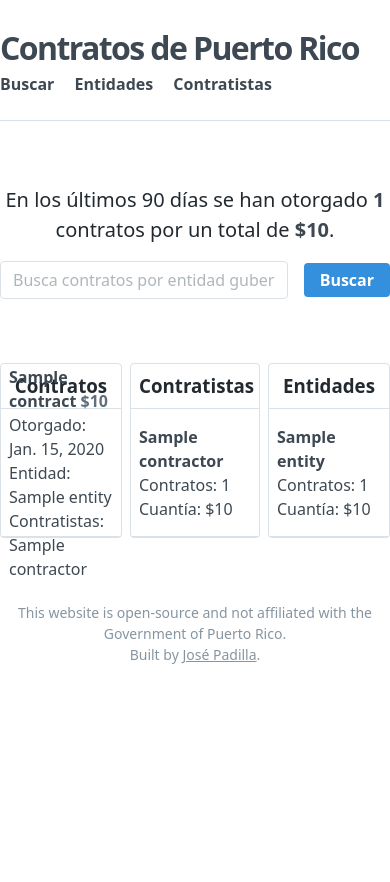
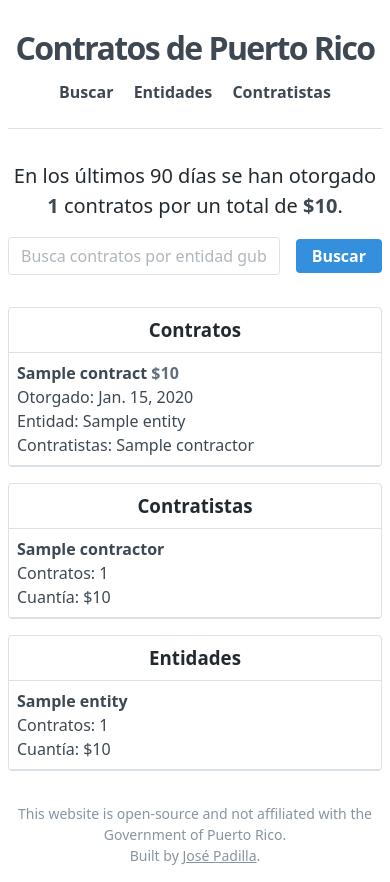
Before and after one commit to Code4PuertoRico/contratospr-api, a Django app: template contratospr/contracts/templates/contracts/index.html in a window 390 px wide. Before the commit the page ends 664 px from the top, so only its background shows below. Run offline with Django 3.2, Linux system fonts and the light colour scheme; the template is opened without the code that fills it: most values are stand-ins (such as "Sample title", 1, 10 or a date in 2020).

Commit message:
Improve responsive design

```diff
--- a/contratospr/contracts/templates/contracts/contractors.html
+++ b/contratospr/contracts/templates/contracts/contractors.html
@@ -4,9 +4,6 @@
 {% load humanize %}
 
 {% block content %}
-<div class="container mx-auto">
-  {% include "common/header.html" %}
-
 <div class="flex self-start justify-center">
   <div class="w-full max-w-lg mb-4">
     {% include "contracts/partials/search.html" with url="contractors" query=query placeholder="Busca por contratista" %}
@@ -48,5 +45,4 @@
     </div>
   </div>
 </div>
-</div>
 {% endblock content %}
--- a/contratospr/contracts/templates/contracts/entities.html
+++ b/contratospr/contracts/templates/contracts/entities.html
@@ -4,9 +4,6 @@
 {% load humanize %}
 
 {% block content %}
-<div class="container mx-auto">
-  {% include "common/header.html" %}
-
 <div class="flex self-start justify-center">
   <div class="w-full max-w-lg mb-4">
     {% include "contracts/partials/search.html" with url="entities" query=query placeholder="Busca por entidad gubernamental" %}
@@ -48,5 +45,4 @@
     </div>
   </div>
 </div>
-</div>
 {% endblock content %}
--- a/contratospr/contracts/templates/contracts/index.html
+++ b/contratospr/contracts/templates/contracts/index.html
@@ -4,10 +4,7 @@
 {% load humanize %}
 
 {% block content %}
-<div class="container mx-auto">
-  {% include "common/header.html" %}
-
-  <div class="my-4 mt-16">
+<div class="my-4 mt-8 sm:mt-16">
   <p class="text-xl text-center">En los últimos 90 días se han otorgado <span class="font-bold text-grey-darkest">{{ contracts_count|intcomma }}</span> contratos por un total de <span class="font-bold text-grey-darkest">${{ contracts_total|millify }}</span>.</p>
 </div>
 
@@ -17,12 +14,12 @@
   </div>
 </div>
 
-  <div class="flex items-center justify-center my-16">
-    <div class="flex w-full">
-      <div class="w-1/3 mr-2 border rounded border-grey-light">
+<div class="flex items-center justify-center mt-8 sm:mt-16">
+  <div class="lg:flex w-full">
+    <div class="lg:w-1/3 mb-4 sm:mr-2 border rounded border-grey-light">
       <h3 class="p-2 text-center border-b border-grey-light">Contratos</h3>
       {% for contract in recent_contracts %}
-          <a href="{% url 'contract' contract.slug %}" class="flex h-32 p-2 border-b border-grey-light no-underline hover:bg-grey-lightest">
+        <a href="{% url 'contract' contract.slug %}" class="flex sm:h-32 p-2 border-b border-grey-light no-underline hover:bg-grey-lightest">
           <div class="flex-1 self-center">
             <div class="font-bold text-grey-darkest">
               {{ contract }} <span class="text-base text-grey-darker">${{ contract.amount_to_pay|millify }}</span>
@@ -39,10 +36,10 @@
         </a>
       {% endfor %}
     </div>
-      <div class="w-1/3 mr-2 border rounded border-grey-light">
+    <div class="lg:w-1/3 mb-4 sm:mr-2 border rounded border-grey-light">
       <h3 class="p-2 text-center border-b border-grey-light">Contratistas</h3>
       {% for contractor in contractors %}
-          <a href="{% url 'contractor' contractor.slug %}" class="flex h-32 p-2 border-b border-grey-light no-underline hover:bg-grey-lightest">
+        <a href="{% url 'contractor' contractor.slug %}" class="flex sm:h-32 p-2 border-b border-grey-light no-underline hover:bg-grey-lightest">
           <div class="flex-1 self-center">
             <div class="font-bold text-grey-darkest">
               {{ contractor|truncatechars:48 }}
@@ -54,10 +51,10 @@
       {% endfor %}
 
     </div>
-      <div class="w-1/3 border rounded border-grey-light">
+    <div class="lg:w-1/3 mb-4 border rounded border-grey-light">
       <h3 class="p-2 text-center border-b border-grey-light">Entidades</h3>
       {% for entity in entities %}
-          <a href="{% url 'entity' entity.slug %}" class="flex h-32 p-2 border-b border-grey-light no-underline hover:bg-grey-lightest">
+        <a href="{% url 'entity' entity.slug %}" class="flex sm:h-32 p-2 border-b border-grey-light no-underline hover:bg-grey-lightest">
           <div class="flex-1 self-center">
             <div class="font-bold text-grey-darkest">
               {{ entity|truncatechars:48 }}
@@ -70,6 +67,5 @@
     </div>
   </div>
 </div>
-</div>
 
 {% endblock content %}
--- a/contratospr/contracts/templates/contracts/search.html
+++ b/contratospr/contracts/templates/contracts/search.html
@@ -4,9 +4,6 @@
 {% load humanize %}
 
 {% block content %}
-<div class="container mx-auto">
-  {% include "common/header.html" %}
-
 <div class="flex self-start justify-center">
   <div class="w-full max-w-lg mb-4">
     {% include "contracts/partials/search.html" with url="search" query=query placeholder="Busca contratos por entidad gubernamental, contratista, o palabra clave" %}
@@ -55,5 +52,4 @@
     </div>
   </div>
 </div>
-</div>
 {% endblock content %}
--- a/templates/base.html
+++ b/templates/base.html
@@ -9,14 +9,20 @@
   <meta name="viewport" content="width=device-width, initial-scale=1">
 
   <link href="{% static 'css/styles.css' %}" rel="stylesheet" type="text/css"/>
+  {% block extra_head %}{% endblock %}
 </head>
 <body class="font-sans font-normal text-black leading-normal">
-  {% block content %}{% endblock content %}
+  <div class="container mx-auto px-2 sm:p-0">
+    {% include "common/header.html" %}
+    {% block content %}{% endblock content %}
 
-  <div class="text-center text-sm text-grey-dark my-4">
-    <p>This website is open-source and not affiliated with the Government of Puerto Rico.</p>
-    <p>Built by <a class="text-grey-dark" href="https://jpadilla.com">José Padilla</a>.</p>
+    <div class="text-center text-sm text-grey-dark my-4">
+      <p>This website is open-source and not affiliated with the Government of Puerto Rico.</p>
+      <p>Built by <a class="text-grey-dark" href="https://jpadilla.com">José Padilla</a>.</p>
+    </div>
   </div>
 
+  {% block extra_body %}{% endblock %}
+  {% include "common/analytics.html" %}
 </body>
 </html>
--- /dev/null
+++ b/templates/common/analytics.html
@@ -0,0 +1,9 @@
+<!-- Global site tag (gtag.js) - Google Analytics -->
+<script async src="https://www.googletagmanager.com/gtag/js?id=UA-37217294-9"></script>
+<script>
+  window.dataLayer = window.dataLayer || [];
+  function gtag(){dataLayer.push(arguments);}
+  gtag('js', new Date());
+
+  gtag('config', 'UA-37217294-9');
+</script>
--- a/templates/common/header.html
+++ b/templates/common/header.html
@@ -1,10 +1,10 @@
 <nav class="flex items-center justify-between flex-wrap pb-6 border-b my-6">
-  <div class="flex items-center flex-no-shrink mr-6">
-    <h1 class="tracking-tight">
+  <div class="flex items-center flex-no-shrink mr-6 w-full text-center sm:text-left sm:mr-0 sm:mt-0 sm:w-auto">
+    <h1 class="tracking-tight w-full text-center sm:w-auto">
       <a class="no-underline text-grey-darkest hover:text-black" href="{% url 'index' %}">Contratos de Puerto Rico</a>
     </h1>
   </div>
-  <div class="flex">
+  <div class="flex mt-2 w-full text-center sm:text-left sm:mt-0 sm:w-auto">
     <div class="flex-grow">
         <a href="{% url 'search' %}" class="mr-4 no-underline font-bold inline-block text-grey-darkest hover:text-black hover:underline">
           Buscar
```
Also changed, not shown: contratospr/contracts/templates/contracts/contract.html (+4 -8 lines), contratospr/contracts/templates/contracts/contractor.html (+7 -9 lines), contratospr/contracts/templates/contracts/entity.html (+7 -9 lines). Lines whose indentation alone changed are shown as unchanged.
